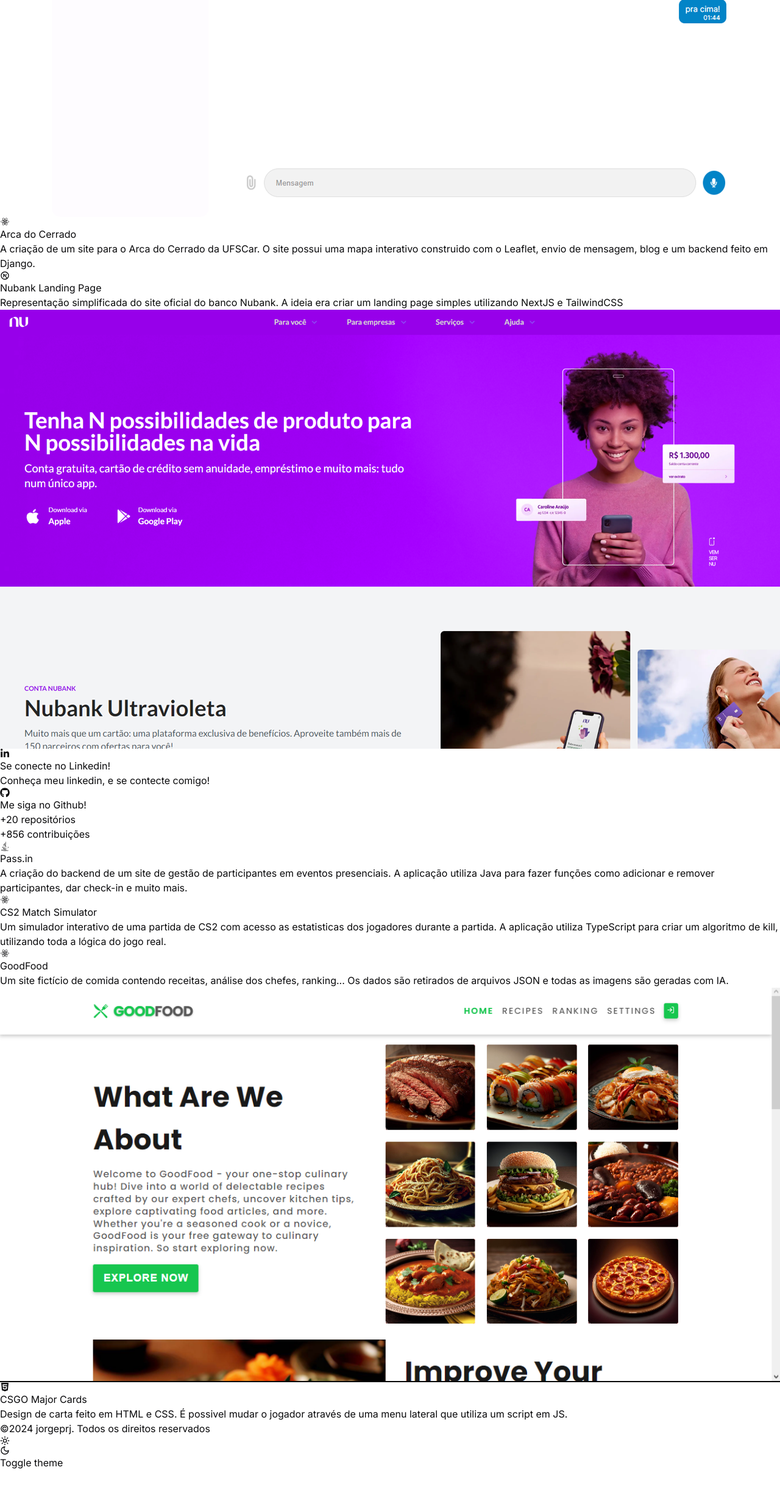
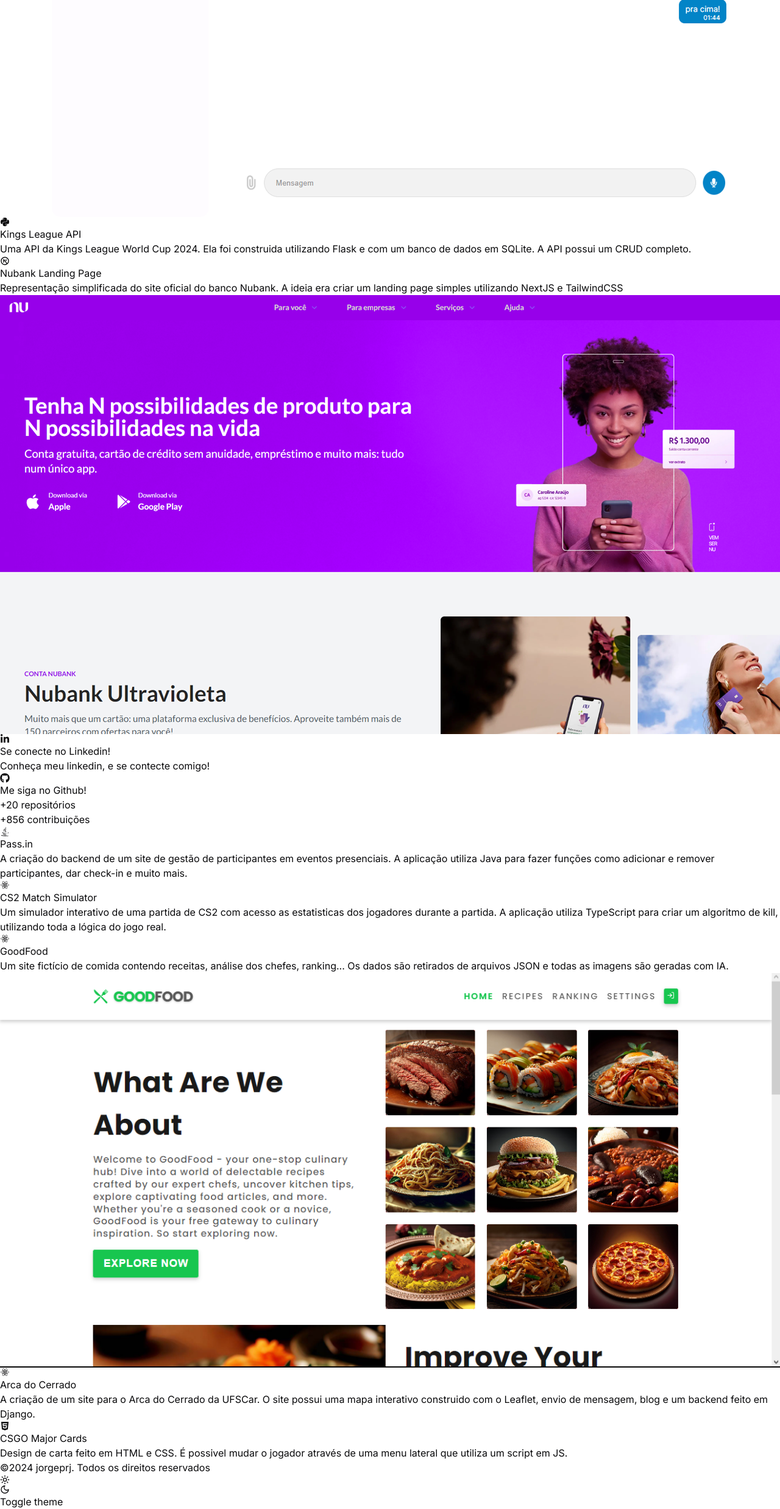
Before and after one commit to jorgeprj/my-portfolio, a Next.js app: page / in a window 1280 px wide. Shown: the part 804-3279 px from the top of the page at 61% size. Before the commit the page ends 3215 px from the top, so only its background shows below. Built offline with nearby package versions, Linux system fonts and the light colour scheme.

Commit message:
update projects

```diff
--- a/src/components/modules/grid/Icon.tsx
+++ b/src/components/modules/grid/Icon.tsx
@@ -1,4 +1,4 @@
-import { FaGithub, FaHtml5, FaJava, FaLinkedinIn } from "react-icons/fa6"
+import { FaGithub, FaHtml5, FaJava, FaLinkedinIn, FaPython } from "react-icons/fa6"
 import { BiLogoTypescript, BiLogoJavascript, BiLogoReact } from "react-icons/bi";
 import { RiNextjsLine } from "react-icons/ri";
 
@@ -58,5 +58,11 @@
                     <FaHtml5 />
                 </div>
             )
+        case "python":
+            return (
+                <div className={`bg-blue-400 rounded-xl p-2 text-2xl w-fit text-white`}>
+                    <FaPython />
+                 </div>
+            )
     }
 }
--- a/src/data.ts
+++ b/src/data.ts
@@ -34,11 +34,11 @@
 		},
 		{
 			id: 2,
-			title: "Arca do Cerrado",
-			github_link: "https://github.com/petbccufscar/arca-do-cerrado",
+			title: "Kings League API",
+			github_link: "https://github.com/jorgeprj/kings-league-api",
 			size: "1x2",
-			tec: ["ReactJS", "TailwindCSS", "Django", "JavaScript", "Python" ],
-			desc: "A criação de um site para o Arca do Cerrado da UFSCar. O site possui uma mapa interativo construido com o Leaflet, envio de mensagem, blog e um backend feito em Django. ",
+			tec: ["Python", "SQLite", "Flask"],
+			desc: "Uma API da Kings League World Cup 2024. Ela foi construida utilizando Flask e com um banco de dados em SQLite. A API possui um CRUD completo.",
 		},
 		{
 			id: 3,
@@ -73,6 +73,14 @@
 			tec: ["ReactJs", "CSS"],
 			desc: "Um site fictício de comida contendo receitas, análise dos chefes, ranking... Os dados são retirados de arquivos JSON e todas as imagens são geradas com IA.",
 			img: Project6
+		},
+		{
+			id: 7,
+			title: "Arca do Cerrado",
+			github_link: "https://github.com/petbccufscar/arca-do-cerrado",
+			size: "1x2",
+			tec: ["ReactJS", "TailwindCSS", "Django", "JavaScript", "Python" ],
+			desc: "A criação de um site para o Arca do Cerrado da UFSCar. O site possui uma mapa interativo construido com o Leaflet, envio de mensagem, blog e um backend feito em Django.",
 		},
 		{
 			id: 7,
```
Also changed, not shown: src/components/modules/grid/index.tsx (+2 -6 lines).
